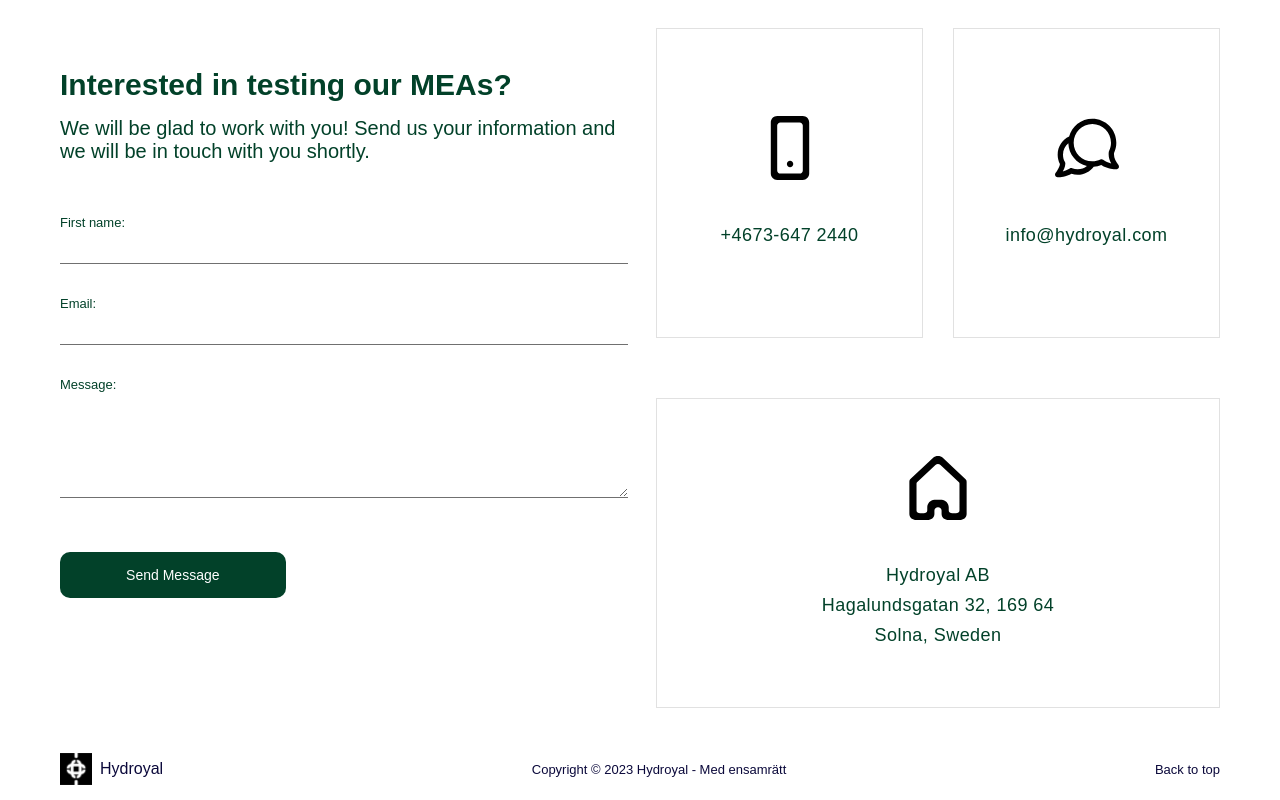
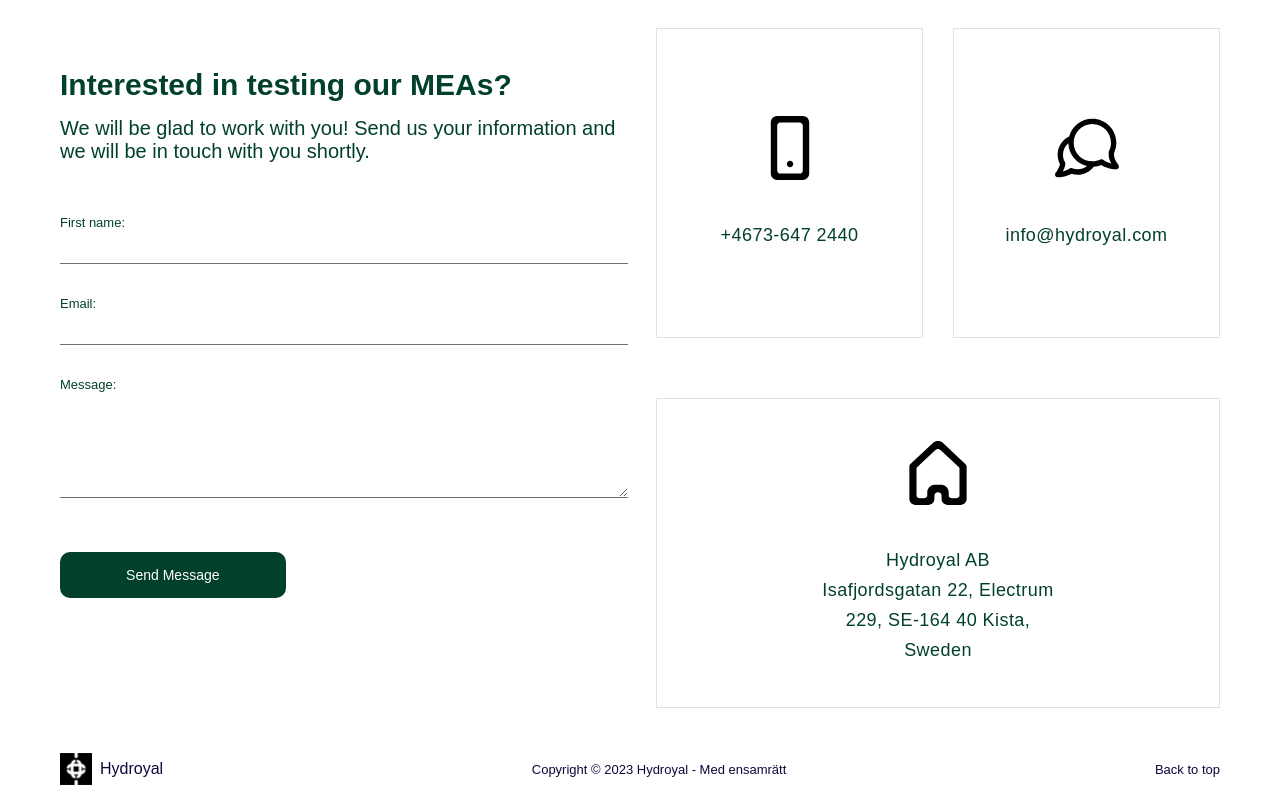
Before and after one commit to mertarica/hydroyal, a React (Create React App) app: page / in a window 1280 px wide. Shown: the part 7591-8391 px from the top of the page. Built offline with nearby package versions, Linux system fonts and the light colour scheme.

Commit message:
address update

```diff
--- a/src/components/Sections/Contact.jsx
+++ b/src/components/Sections/Contact.jsx
@@ -108,7 +108,7 @@
                       <p className='box-contacts-link'>
                         <span>Hydroyal AB</span>
                         <br />
-                        Hagalundsgatan 32, 169 64 Solna, Sweden
+                        Isafjordsgatan 22, Electrum 229, SE-164 40 Kista, Sweden
                         <br />
                       </p>
                     </div>
--- a/src/components/Sections/PrivacyPolicy.jsx
+++ b/src/components/Sections/PrivacyPolicy.jsx
@@ -193,7 +193,7 @@
                 In case you have any questions about Our company's privacy policy, the data we hold of you, or you would like to exercise one of your data protection rights, please do not hesitate to contact us.
               </Description>
               <Contact>Email: info@hydroyal.com</Contact>
-              <Contact>Mail Address: Hagalundsgatan 32, Solna, Stockholm, Sweden</Contact>
+              <Contact>Mail Address: Isafjordsgatan 22, Electrum 229, SE-164 40 Kista, Sweden</Contact>
             </Container>
           </DialogContent>
         </DialogOverlay>
```
